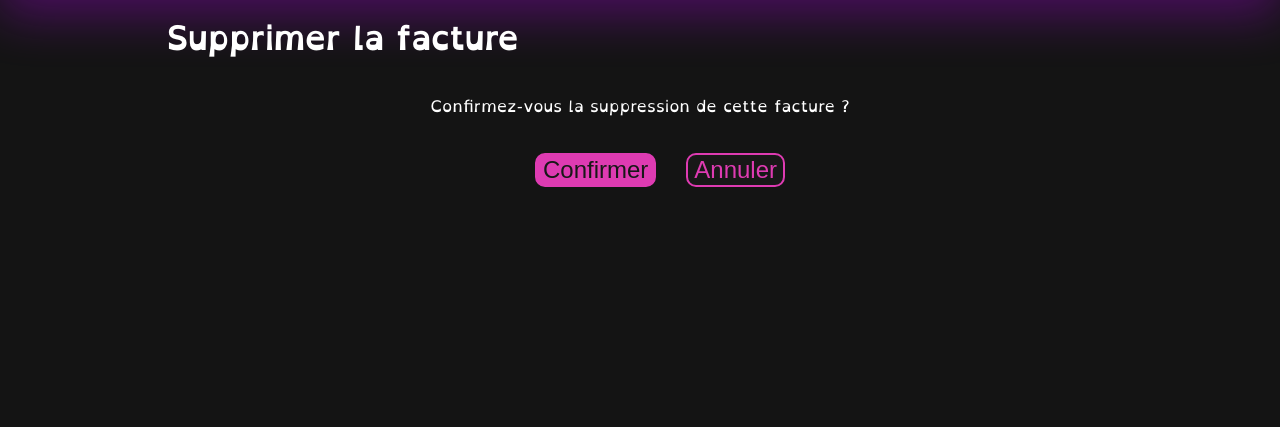
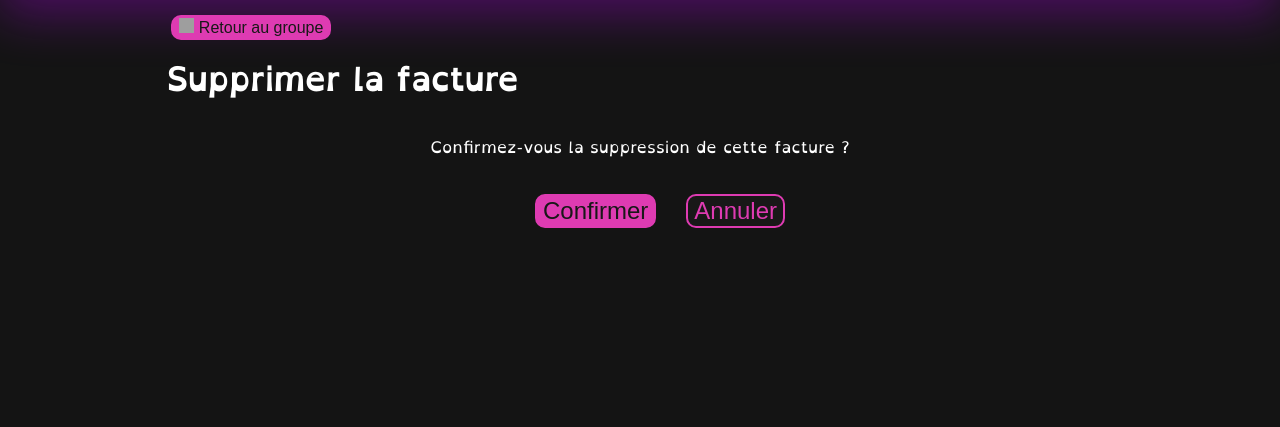
Before and after one commit to Hendremy/NoDebt, a PHP site: page /billDelete.php in a window 1280 px wide. Shown: the part 81-508 px from the top of the page. Run offline with PHP 8.4, Linux system fonts and the light colour scheme; data that the repository does not hold is empty; grey boxes are pictures that could not be loaded.

Commit message:
Ajout bouton retour groupe

```diff
--- a/billDelete.php
+++ b/billDelete.php
@@ -45,6 +45,7 @@ if(isset($_POST['deleteBtn']) || isset($_POST['confirmDelete'])){
     include("inc/header.inc.php");
     ?>
     <main>
+        <?php include('inc/groupGoback.inc.php')?>
         <h1>Supprimer la facture</h1>
         <p class="center">Confirmez-vous la suppression de cette facture ?</p>
         <section class="deleteChoices">
--- a/css/style.css
+++ b/css/style.css
@@ -461,3 +461,7 @@ ul.bills-list{
 .pos-diff{
     color: #9fe864;
 }
+
+#backGroup{
+    margin-top: 15px;
+}
--- a/expenseAdd.php
+++ b/expenseAdd.php
@@ -115,6 +115,7 @@ if(isset($_POST['addExpenseBtn']) || isset($_POST['confirmBtn'])){
     include("inc/header.inc.php");
     ?>
     <main>
+        <?php include('inc/groupGoback.inc.php')?>
         <h1>Ajouter une dépense au groupe <?php echo $groupName ?></h1>
         <form class="field-list" action="<?php echo $actionSelf?>" method="post">
             <label for="participant">Participant *</label>
--- a/expenseBills.php
+++ b/expenseBills.php
@@ -54,6 +54,7 @@ if(isset($_REQUEST['did'])){
     include("inc/header.inc.php");
     ?>
     <main>
+        <?php include('inc/groupGoback.inc.php')?>
         <h1>Dépense <?php echo $expense->libelle ?> - Factures</h1>
         <h2>Ajouter une facture</h2>
         <form class="field-list" action="expenseBills.php" method="post" enctype="multipart/form-data">
--- a/expenseDelete.php
+++ b/expenseDelete.php
@@ -48,6 +48,7 @@ if(isset($_POST['deleteBtn']) || isset($_POST['confirmDelete'])){
     include("inc/header.inc.php");
     ?>
     <main>
+        <?php include('inc/groupGoback.inc.php')?>
         <h1>Supprimer la dépense</h1>
         <p class="center">Confirmez-vous la suppression de la dépense <?php echo $expense->libelle ?> ?</p>
         <section class="deleteChoices">
--- a/expenseEdit.php
+++ b/expenseEdit.php
@@ -116,6 +116,7 @@ if(isset($_POST['editBtn']) || isset($_POST['confirmBtn'])){
     include("inc/header.inc.php");
     ?>
     <main>
+        <?php include('inc/groupGoback.inc.php')?>
         <h1>Editer la dépense <?php echo $expense->libelle ?></h1>
         <form class="field-list" action="<?php echo $actionSelf?>" method="post">
             <label for="participant">Participant *</label>
--- a/groupDelete.php
+++ b/groupDelete.php
@@ -51,6 +51,7 @@ if(isset($_POST['deleteGroup']) || isset($_POST['confirmBtn'])){
     include("inc/header.inc.php");
     ?>
     <main>
+        <?php include('inc/groupGoback.inc.php')?>
         <header>
             <h1>Supprimer le groupe <?php echo $groupName?></h1>
         </header>
--- a/groupEdit.php
+++ b/groupEdit.php
@@ -55,6 +55,7 @@ if(isset($_REQUEST['gid'])){
     include("inc/header.inc.php");
     ?>
     <main>
+        <?php include('inc/groupGoback.inc.php')?>
         <h1>Editer le groupe <?php echo $group->name?></h1>
         <form class="field-list" action="<?php echo htmlspecialchars($_SERVER['PHP_SELF']);?>" method="post">
             <input type="hidden" name="gid" value="<?php echo $group->gid?>"/>
--- a/groupSettling.php
+++ b/groupSettling.php
@@ -58,6 +58,7 @@ if(isset($_COOKIE['gid'])){
     include("inc/header.inc.php");
     ?>
     <main>
+        <?php include('inc/groupGoback.inc.php')?>
         <header>
             <h1><?php echo $group->name ?> - Solder</h1>
         </header>
--- /dev/null
+++ b/inc/groupGoback.inc.php
@@ -0,0 +1,3 @@
+<form action="group.php">
+    <button id="backGroup" type="submit"><img src="images/backarrow.png" height="15px" width="15px" /> Retour au groupe</button>
+</form>
--- a/sources.php
+++ b/sources.php
@@ -46,6 +46,9 @@ include 'inc/session.inc.php';
             <li>
                 logout.png: <a href="https://www.flaticon.com/free-icons/logout" title="logout icons">Logout icons created by Afian Rochmah Afif - Flaticon</a>
             </li>
+            <li>
+                backarrow.png: <a href="https://www.flaticon.com/free-icons/back" title="back icons">Back icons created by Roundicons - Flaticon</a>
+            </li>
         </ul>
     </main>
     <?php
```
Also changed, not shown: images/group02Expense1Bill1.png (deleted), images/group03Expense1Bill1.png (deleted).
